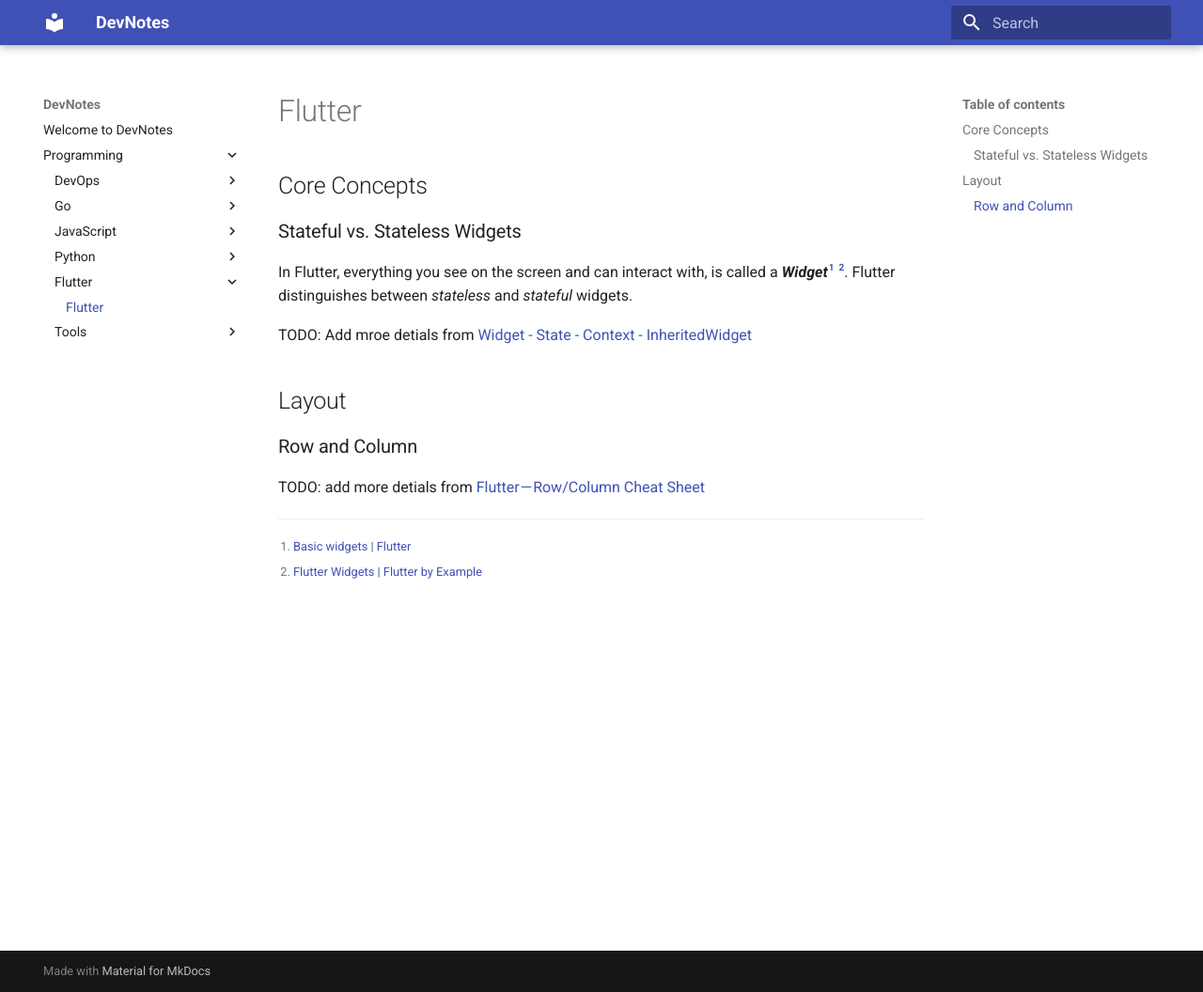
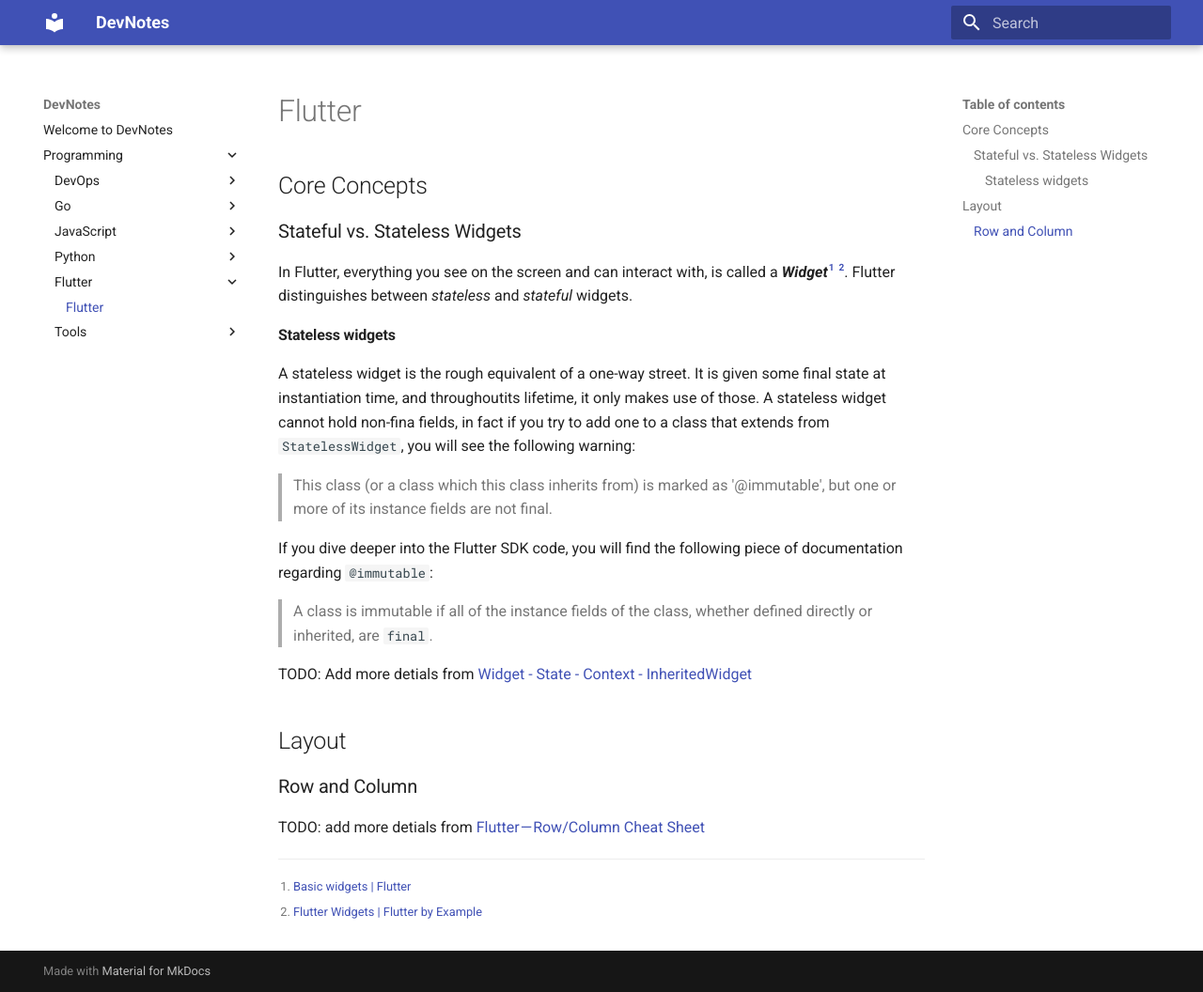
Before and after one commit to preslavrachev/devnotes, an MkDocs documentation site: the page built from docs/programming/flutter/index.md, in a window 1280 px wide and 1056 px high. Shown: the whole window at 94% size. Built offline with MkDocs 1.6.1 and Material for MkDocs 9.7.7, drawn with Linux system fonts in a browser that asks for light colours.

Commit message:
Update: Feb 24, 2019
Elaborated on Flutter stateless widgets being immutable

```diff
--- a/docs/programming/flutter/index.md
+++ b/docs/programming/flutter/index.md
@@ -4,7 +4,16 @@
 
 In Flutter, everything you see on the screen and can interact with, is called a ***Widget***[^widgets] [^widgets2]. Flutter distinguishes between *stateless* and *stateful* widgets.
 
-TODO: Add mroe detials from [Widget - State - Context - InheritedWidget](https://www.didierboelens.com/2018/06/widget---state---context---inheritedwidget/)
+#### Stateless widgets
+A stateless widget is the rough equivalent of a one-way street. It is given some final state at instantiation time, and throughoutits lifetime, it only makes use of those. A stateless widget cannot hold non-fina fields, in fact if you try to add one to a class that extends from `StatelessWidget`, you will see the following warning:
+
+> This class (or a class which this class inherits from) is marked as '@immutable', but one or more of its instance fields are not final.
+
+If you dive deeper into the Flutter SDK code, you will find the following piece of documentation regarding `@immutable`:
+
+> A class is immutable if all of the instance fields of the class, whether defined directly or inherited, are `final`.
+
+TODO: Add more detials from [Widget - State - Context - InheritedWidget](https://www.didierboelens.com/2018/06/widget---state---context---inheritedwidget/)
 
 [^widgets]: [Basic widgets | Flutter](https://flutter.io/docs/development/ui/widgets/basics)
 
```
